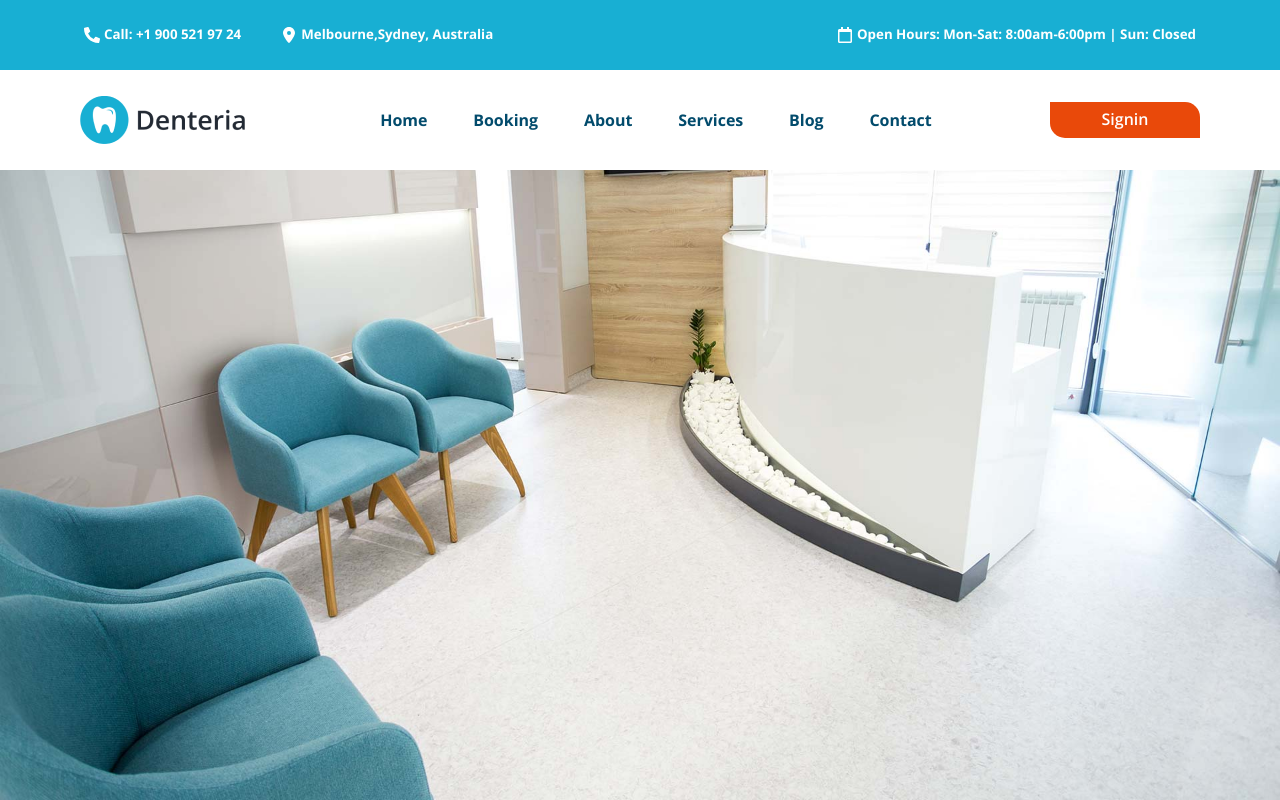
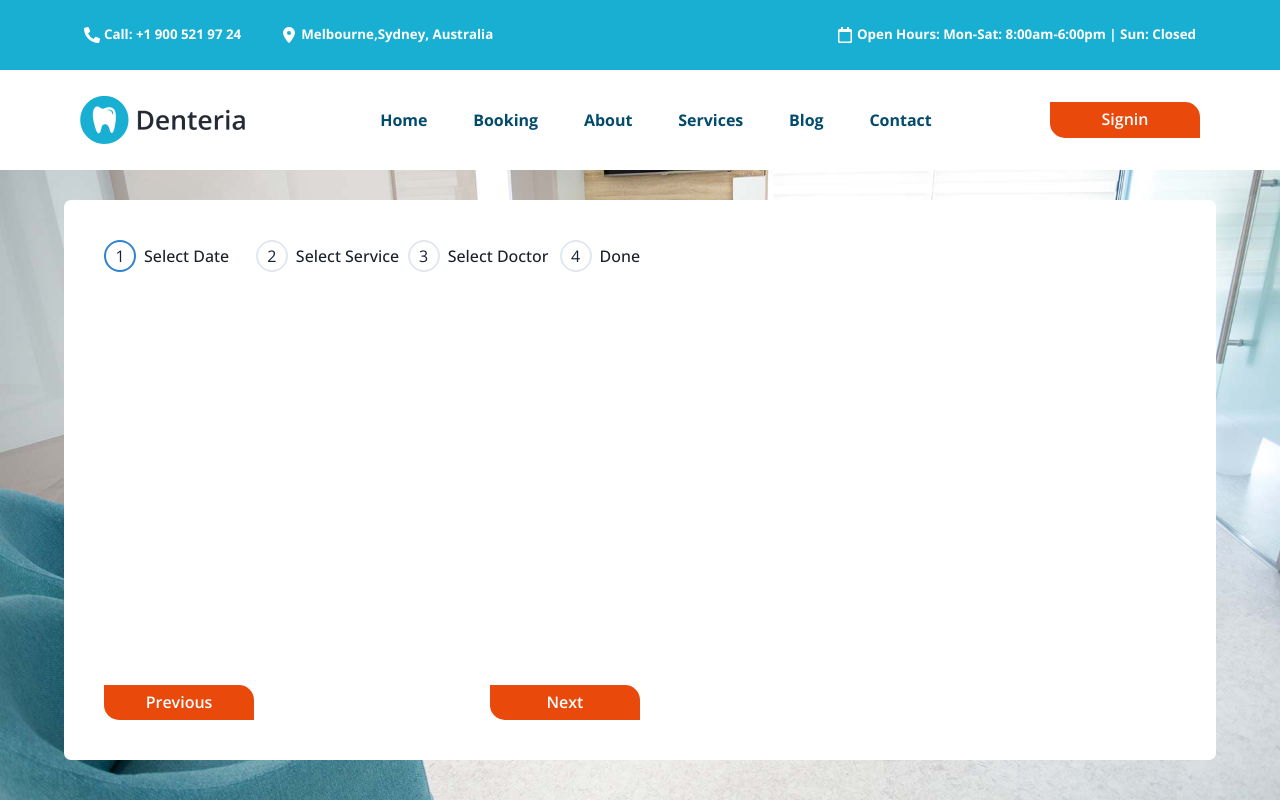
Before and after one commit to RuentDev/dental-appointment-app-client, a Next.js app: page /booking in a window 1280 px wide. Built offline with nearby package versions, Linux system fonts and the light colour scheme.

Commit message:
inprogress adding booking page

```diff
--- a/next.config.mjs
+++ b/next.config.mjs
@@ -1,4 +1,6 @@
 /** @type {import('next').NextConfig} */
-const nextConfig = {};
+const nextConfig = {
+  reactStrictMode: false
+};
 
 export default nextConfig;
--- a/package.json
+++ b/package.json
@@ -17,8 +17,10 @@
     "next": "14.2.4",
     "react": "^18",
     "react-calendar": "^5.0.0",
+    "react-datepicker": "^7.1.0",
     "react-dom": "^18",
-    "react-icons": "^5.2.1"
+    "react-icons": "^5.2.1",
+    "react-modern-calendar-datepicker": "^3.1.6"
   },
   "devDependencies": {
     "@types/node": "^20",
--- a/src/app/booking/page.tsx
+++ b/src/app/booking/page.tsx
@@ -1,15 +1,13 @@
-import { Center, Container, Stack } from '@chakra-ui/react'
+import { Center, Stack, VStack } from '@chakra-ui/react'
 import React from 'react'
 import Components from '@/components'
 
 const BookingPage = () => {
   return (
-    <Stack w="100%" gap="300px">
+    <VStack w="100%" position="relative">
       <Components.LandingSection />
-      {/* <Center width="100%" height="100%">
-        <Components.Forms.BookingForm />
-      </Center> */}
-    </Stack>
+      <Components.Forms.BookingForm />
+    </VStack>
   )
 }
 
--- a/src/components/Calendar.tsx
+++ /dev/null
@@ -1,31 +0,0 @@
-"use client"
-import React, { FC } from "react";
-import CalendarComponent from 'react-calendar';
-import 'react-calendar/dist/Calendar.css';
-interface IProps {};
-type ValuePiece = Date | null;
-
-type Value = ValuePiece | [ValuePiece, ValuePiece];
-
-
-const Calendar:FC<IProps> = (props) => {
-
-  const [value, setValue] = React.useState<Value>(new Date());
-
-  const handleCalendarValueChange = (value: any) => {
-   setValue(value)
-  }
-
-  return (
-    <div>
-      <CalendarComponent
-        value={value}
-        onChange={handleCalendarValueChange}
-        activeStartDate={new Date()}
-        calendarType="gregory"
-      />
-    </div>
-  );
-};
-
-export default Calendar;
--- a/src/components/Forms/BookingForm.tsx
+++ b/src/components/Forms/BookingForm.tsx
@@ -1,14 +1,65 @@
 "use client"
-import { Container } from '@chakra-ui/react'
+import { Box, Button, Container, Flex, HStack, Stack, Step, StepDescription, StepIcon, StepIndicator, StepNumber, Stepper, StepSeparator, StepStatus, StepTitle, useSteps } from '@chakra-ui/react'
 import React from 'react'
-import LandingSection from '../LandingSection'
+import Inputs from '../Inputs'
+
+
+const steps = [
+  { title: 'Select Date', description: '' },
+  { title: 'Select Service', description: '' },
+  { title: 'Select Doctor', description: '' },
+  { title: 'Done', description: '' },
+]
+
 
 const BookingForm = () => {
+
+  const { activeStep, goToNext, goToPrevious } = useSteps({
+    index: 0,
+    count: steps.length,
+  })
+
+
+  console.log(activeStep)
+
   return (
-    <form>
-      <Container>
-      </Container>
-    </form>
+    <Container bg="white" maxW="90%" h="70%" position="absolute" top={200} padding={10} border={0} borderRadius={7}>
+      <Flex h="100%">
+          <Stack w="50%" h="100%" gap={10} alignItems="center" justifyContent="space-between">
+            <Stepper index={activeStep} w="100%">
+              {steps.map((step, index) => (
+                <Step key={index}>
+                  <StepIndicator>
+                    <StepStatus
+                      complete={<StepIcon />}
+                      incomplete={<StepNumber />}
+                      active={<StepNumber />}
+                    />
+                  </StepIndicator>
+
+                  <Box flexShrink='0'>
+                    <StepTitle>{step.title}</StepTitle>
+                    <StepDescription>{step.description}</StepDescription>
+                  </Box>
+
+                  <StepSeparator />
+                </Step>
+              ))}
+            </Stepper>
+
+            {activeStep === 1 ? (<Inputs.CalendarInput />) : null}
+
+
+            <HStack w="100%" justifyContent="space-between" >
+              <Button onClick={goToPrevious}>Previous</Button>
+              <Button onClick={goToNext}>Next</Button>
+            </HStack>
+          </Stack>
+          <Stack>
+
+          </Stack>
+      </Flex>
+    </Container>
   )
 }
 
--- /dev/null
+++ b/src/components/Inputs/Calendar.tsx
@@ -0,0 +1,57 @@
+"use client"
+import React from "react";
+import "react-modern-calendar-datepicker/lib/DatePicker.css";
+import { Calendar, DayValue } from "react-modern-calendar-datepicker";
+
+interface CalendarInputProps {
+  excludedDays: any[]
+};
+
+const CalendarInput = ({excludedDays, }: CalendarInputProps) => {
+
+  const defaultValue = {
+    year: 2024,
+    month: 6,
+    day: 22,
+  };
+
+  const disabledDays = [
+    {
+      year: 2024,
+      month: 6,
+      day: 27,
+    },
+    {
+      year: 2024,
+      month: 6,
+      day: 28,
+    },
+    {
+      year: 2024,
+      month: 6,
+      day: 29,
+    }
+  ];
+
+  const [selectedDay, setSelectedDay] = React.useState(defaultValue);
+
+  const handleDisabledSelect = (disabledDay: DayValue) => {
+    console.log('Tried selecting a disabled day', disabledDay);
+  };
+  const handleOnChangeValue = (disabledDay: DayValue) => {
+    console.log('Tried selecting a disabled day', disabledDay);
+  };
+
+  return (
+    <Calendar
+      value={selectedDay}
+      colorPrimary="#18AFD3"
+      disabledDays={disabledDays}
+      shouldHighlightWeekends={true}
+      onChange={handleOnChangeValue}
+      onDisabledDayError={handleDisabledSelect}
+    />
+  );
+};
+
+export default CalendarInput;
--- /dev/null
+++ b/src/components/Inputs/ServicesInput.tsx
@@ -0,0 +1,23 @@
+"use client"
+import services from '@/data/services.json'
+import { FormControl, FormLabel, Select } from '@chakra-ui/react'
+import React from 'react'
+const ServicesInput = () => {
+  return (
+   <FormControl>
+      <FormLabel>Services</FormLabel>
+      <Select placeholder='Please Select Your Service Need'>
+        {services.map((service) => (
+          <option
+            value='option1'
+            key={service.id}
+          >
+            {service.title}
+          </option>
+        ))}
+      </Select>
+   </FormControl>
+  )
+}
+
+export default ServicesInput
--- /dev/null
+++ b/src/components/Inputs/index.ts
@@ -0,0 +1,10 @@
+import CalendarInput from "./Calendar"
+import ServicesInput from "./ServicesInput"
+
+const inputs = {
+  ServicesInput,
+  CalendarInput
+}
+
+
+export default inputs
--- a/src/components/index.ts
+++ b/src/components/index.ts
@@ -1,7 +1,6 @@
 import ChakraUIProvider from "./ChakraUIProvider";
 import AppointmentSection from "./AppointmentSection";
 import Navbar from "./Navbar";
-import Calendar from "./Calendar";
 import Orthodontic from "./OrthodonticSection";
 import LandingSection from "./LandingSection";
 import AboutSection from "./AboutSection";
@@ -10,16 +9,16 @@ import Cards from "./Cards";
 import Overlay from "./Overlay";
 import ContactUsSection from "./ContactUsSection";
 import Forms from "./Forms";
-
+import Inputs from './Inputs'
 
 
 const components = {
   Cards,
+  Inputs,
   ChakraUIProvider,
   LandingSection,
   AppointmentSection,
   Navbar,
-  Calendar,
   Orthodontic,
   AboutSection,
   BlogSection,
--- /dev/null
+++ b/src/data/services.json
@@ -0,0 +1,46 @@
+[
+  {
+    "id": 0,
+    "title": "Dental Examination"
+  },
+  {
+    "id": 1,
+    "title": "Dental Cleaning"
+  },
+  {
+    "id": 2,
+    "title": "Fillings"
+  },
+  {
+    "id": 3,
+    "title": "Root Canal Treatment"
+  },
+  {
+    "id": 4,
+    "title": "Extractions"
+  },
+  {
+    "id": 5,
+    "title": "Crowns and Bridges"
+  },
+  {
+    "id": 6,
+    "title": "Dental Implants"
+  },
+  {
+    "id": 7,
+    "title": "Orthodontic Treatment"
+  },
+  {
+    "id": 8,
+    "title": "Periodontal"
+  },
+  {
+    "id": 9,
+    "title": "Emergency Dental Care"
+  },
+  {
+    "id": 10,
+    "title": "Digital X-Rays and Imaging"
+  }
+]
```
Also changed, not shown: 1 other file (tests, documents, lock files or other folders).
